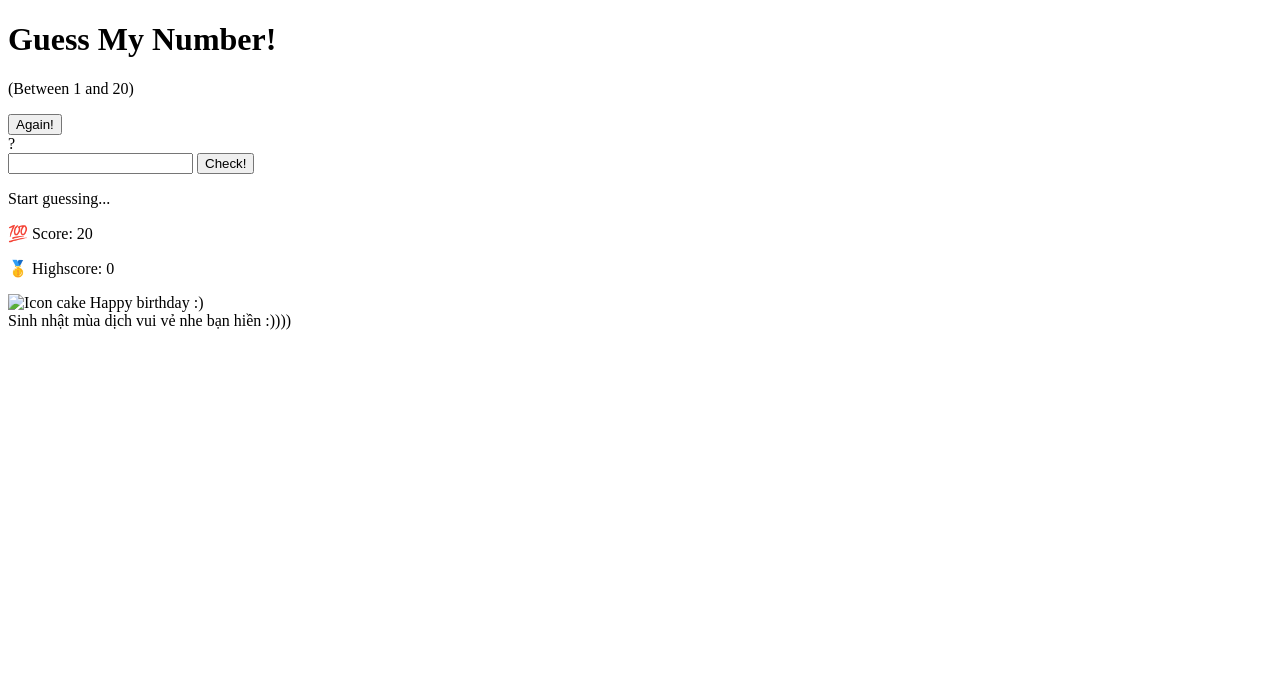
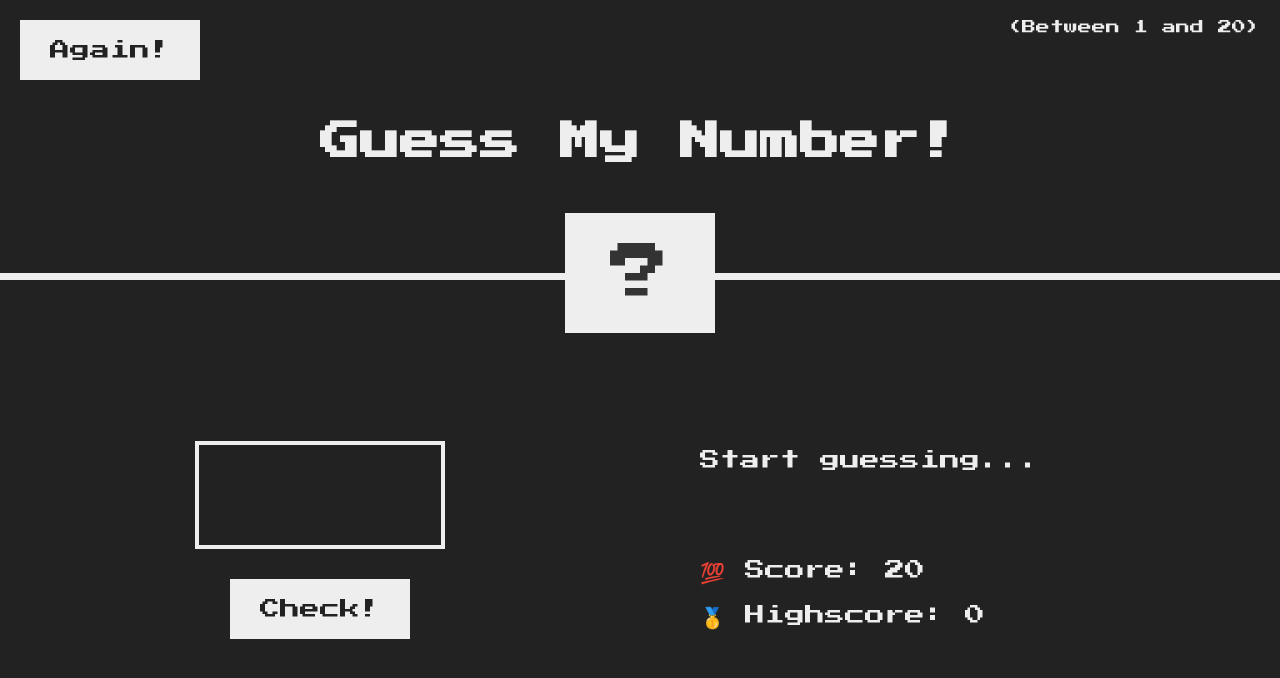
Before and after one commit to HienNguyen-git/guess-me, a plain HTML site: page index.html in a window 1280 px wide. Drawn offline with Linux system fonts and the light colour scheme; the site is published under a folder, as on GitHub Pages, so addresses that start at the root find nothing.

Commit message:
second commit

```diff
--- a/index.html
+++ b/index.html
@@ -4,7 +4,7 @@
     <meta charset="UTF-8">
     <meta http-equiv="X-UA-Compatible" content="IE=edge">
     <meta name="viewport" content="width=device-width, initial-scale=1.0">
-    <link rel="stylesheet" href="/assets/css/style.css">
+    <link rel="stylesheet" href="style.css">
 
     <title>Guess My Number!</title>
   </head>
@@ -29,7 +29,7 @@
       </section>
       <section class="happy-birthday js-close-card">
       <div class="cover-container">
-          <div class="card-header"> <img src="/assets/img/cake-slice.png" alt="Icon cake"> Happy birthday :) </div>
+          <div class="card-header"> <img src="cake-slice.png" alt="Icon cake"> Happy birthday :) </div>
           <div class="card-body">Sinh nhật mùa dịch vui vẻ nhe bạn hiền :))))</div>
         </div>
       </section>
```
Also changed, not shown: cake-slice.png (renamed from assets/img/cake-slice.png), style.css (renamed from assets/css/style.css).
